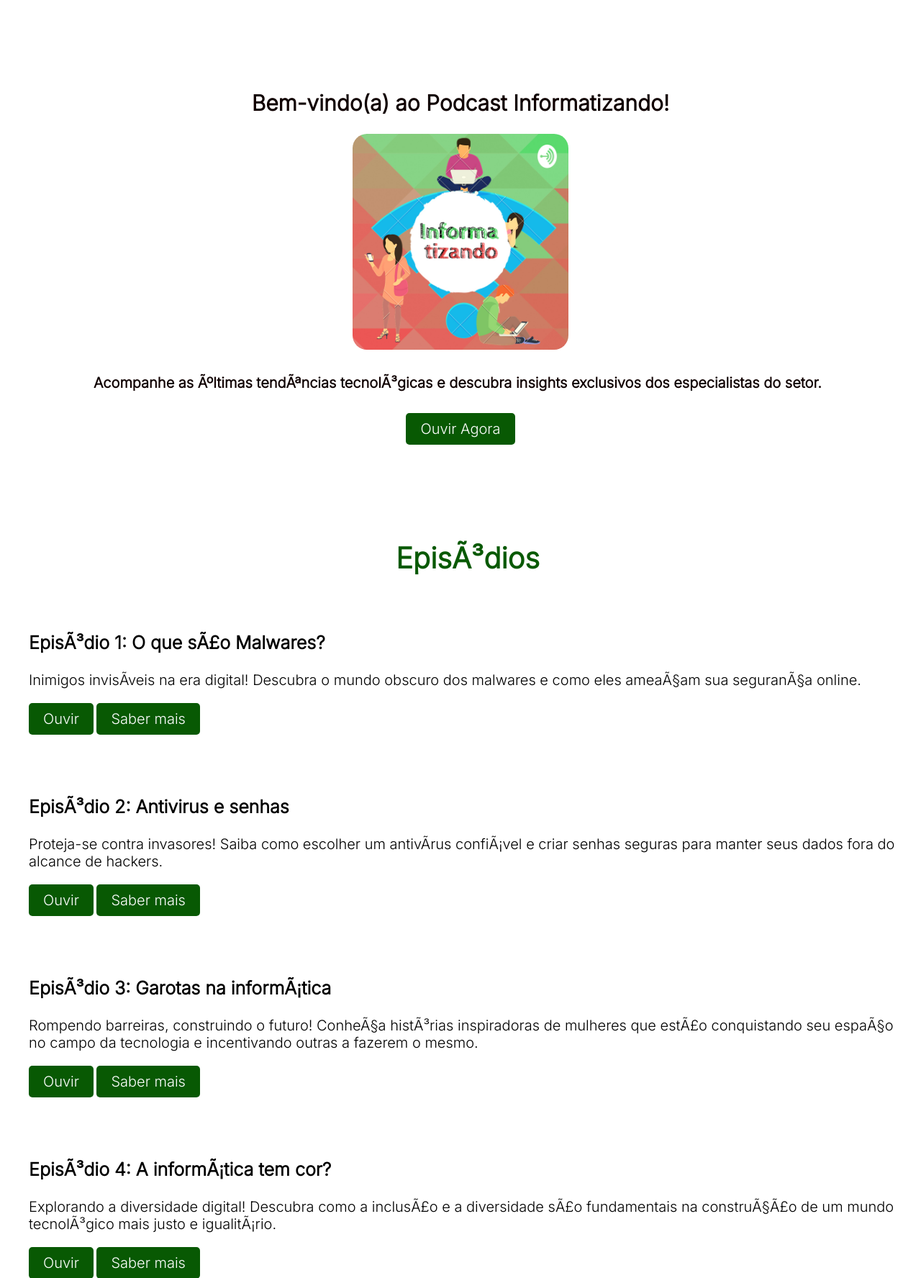
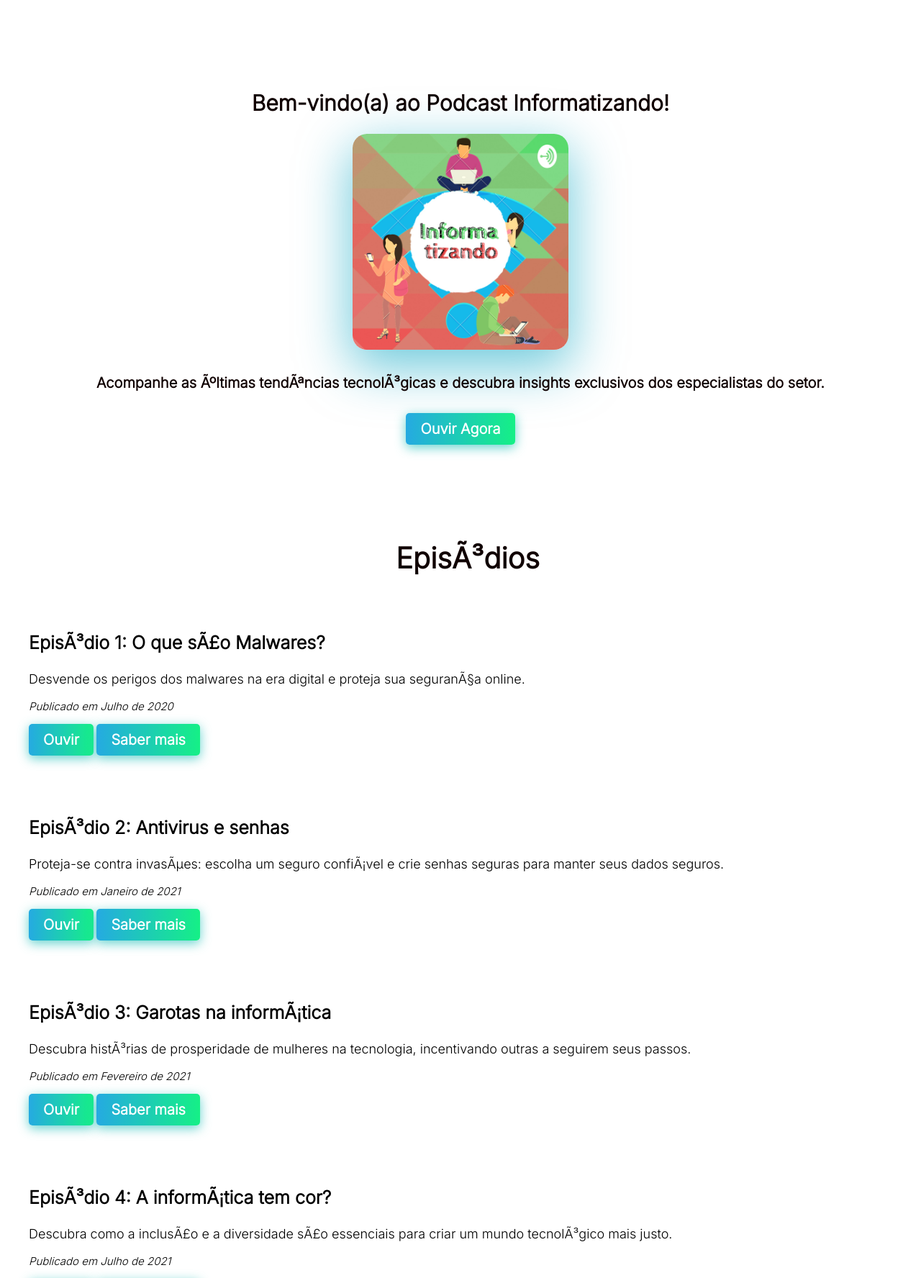
Before and after one commit to ProdigyCoderMendes/Projeto-RPP-IFRN-Extensao-Podcast-Informatizando, a PHP site: page / in a window 1280 px wide. Shown: the part 170-1946 px from the top of the page at 72% size. Run offline with PHP 8.4, Linux system fonts and the light colour scheme.

Commit message:
fazendo alterações nas descrições dos episódios

```diff
--- a/index.html
+++ b/index.html
@@ -18,86 +18,128 @@
 
     <section class="hero">
       <h2>Bem-vindo(a) ao Podcast Informatizando!</h2>
-      <a href="https://open.spotify.com/show/19hR1FMJHPX9YoWz5ixw2h?si=gRDgSIMXQoei6Cr1Ng5CvQ&nd=1" target="_blank">
-      <img src="./img/informatizando.jpg" alt="Imagem Podcast" />
-    </a>
+      <a
+        href="https://open.spotify.com/show/19hR1FMJHPX9YoWz5ixw2h?si=gRDgSIMXQoei6Cr1Ng5CvQ&nd=1"
+        target="_blank"
+      >
+        <img src="./img/informatizando.jpg" alt="Imagem Podcast" />
+      </a>
       <p>
         Acompanhe as últimas tendências tecnológicas e descubra insights
         exclusivos dos especialistas do setor.
       </p>
-      <a href="https://open.spotify.com/show/19hR1FMJHPX9YoWz5ixw2h?si=gRDgSIMXQoei6Cr1Ng5CvQ&nd=1" target="_blank" class="button">Ouvir Agora</a>
+      <a
+        href="https://open.spotify.com/show/19hR1FMJHPX9YoWz5ixw2h?si=gRDgSIMXQoei6Cr1Ng5CvQ&nd=1"
+        target="_blank"
+        class="button"
+        >Ouvir Agora</a
+      >
     </section>
     <section class="episodes">
       <h2>Episódios</h2>
       <div class="episode">
         <h3>Episódio 1: O que são Malwares?</h3>
-        <p>
-          Inimigos invisíveis na era digital! Descubra o mundo obscuro dos
-          malwares e como eles ameaçam sua segurança online.
+        <p class="descricao">
+          Desvende os perigos dos malwares na era digital e proteja sua segurança online.
         </p>
-        <a href="https://open.spotify.com/episode/7CWaOxJwvMlbBNupDKF7Ub" target="_blank" class="button">Ouvir</a>
+        <p class="data-de-publicacao">Publicado em Julho de 2020</p>
+        <a
+          href="https://open.spotify.com/episode/7CWaOxJwvMlbBNupDKF7Ub"
+          target="_blank"
+          class="button"
+          >Ouvir</a
+        >
         <a href="#" class="button">Saber mais</a>
       </div>
       <div class="episode">
         <h3>Episódio 2: Antivirus e senhas</h3>
-        <p>
-          Proteja-se contra invasores! Saiba como escolher um antivírus
-          confiável e criar senhas seguras para manter seus dados fora do
-          alcance de hackers.
+        <p class="descricao">
+          Proteja-se contra invasões: escolha um seguro confiável e crie senhas
+          seguras para manter seus dados seguros.
         </p>
-        <a href="https://open.spotify.com/episode/1tGe55S7Itf8Tl575aS3TN" target="_blank" class="button">Ouvir</a>
+        <p class="data-de-publicacao">Publicado em Janeiro de 2021</p>
+        <a
+          href="https://open.spotify.com/episode/1tGe55S7Itf8Tl575aS3TN"
+          target="_blank"
+          class="button"
+          >Ouvir</a
+        >
         <a href="#" class="button">Saber mais</a>
       </div>
       <div class="episode">
         <h3>Episódio 3: Garotas na informática</h3>
-        <p>
-          Rompendo barreiras, construindo o futuro! Conheça histórias
-          inspiradoras de mulheres que estão conquistando seu espaço no campo da
-          tecnologia e incentivando outras a fazerem o mesmo.
+        <p class="descricao">
+          Descubra histórias de prosperidade de mulheres na tecnologia,
+          incentivando outras a seguirem seus passos.
         </p>
-        <a href="https://open.spotify.com/episode/3OPnxQ1kNOEbklT8lpc6GQ" target="_blank" class="button">Ouvir</a>
+        <p class="data-de-publicacao">Publicado em Fevereiro de 2021</p>
+        <a
+          href="https://open.spotify.com/episode/3OPnxQ1kNOEbklT8lpc6GQ"
+          target="_blank"
+          class="button"
+          >Ouvir</a
+        >
         <a href="#" class="button">Saber mais</a>
       </div>
       <div class="episode">
         <h3>Episódio 4: A informática tem cor?</h3>
-        <p>
-          Explorando a diversidade digital! Descubra como a inclusão e a
-          diversidade são fundamentais na construção de um mundo tecnológico
-          mais justo e igualitário.
+        <p class="descricao">
+          Descubra como a inclusão e a diversidade são essenciais para criar um
+          mundo tecnológico mais justo.
         </p>
-        <a href="https://open.spotify.com/episode/6N2vzaWV1MbZFmtAVWNgxE" target="_blank" class="button">Ouvir</a>
+        <p class="data-de-publicacao">Publicado em Julho de 2021</p>
+        <a
+          href="https://open.spotify.com/episode/6N2vzaWV1MbZFmtAVWNgxE"
+          target="_blank"
+          class="button"
+          >Ouvir</a
+        >
         <a href="#" class="button">Saber mais</a>
       </div>
       <div class="episode">
         <h3>
           Episódio 5: Como as empresas ganham dinheiro com nossas informações?
         </h3>
-        <p>
+        <p class="descricao">
           O poder lucrativo das nossas informações: A mina de ouro das empresas!
-          Entenda como as empresas obtêm lucro com nossos dados pessoais e o que
-          podemos fazer para proteger nossa privacidade.
         </p>
-        <a href="https://open.spotify.com/episode/4G0RjqxyPGArM7NnkQ8YI8" target="_blank" class="button">Ouvir</a>
+        <p class="data-de-publicacao">Publicado em Agosto de 2021</p>
+        <a
+          href="https://open.spotify.com/episode/4G0RjqxyPGArM7NnkQ8YI8"
+          target="_blank"
+          class="button"
+          >Ouvir</a
+        >
         <a href="#" class="button">Saber mais</a>
       </div>
       <div class="episode">
         <h3>Episódio 6: 5G e a disputa EUA x China</h3>
-        <p>
-          A batalha pelo 5G: EUA versus China! Entre na disputa tecnológica
-          global entre Estados Unidos e China pela supremacia na implantação da
-          tecnologia 5G e suas implicações geopolíticas.
+        <p class="descricao">
+          Entre na disputa tecnológica global entre Estados Unidos e China pela
+          supremacia na implantação da tecnologia 5G.
         </p>
-        <a href="https://open.spotify.com/episode/4A0Kw5S84kmRD3scqiPcfk" target="_blank" class="button">Ouvir</a>
+        <p class="data-de-publicacao">Publicado em Outubro de 2021</p>
+        <a
+          href="https://open.spotify.com/episode/4A0Kw5S84kmRD3scqiPcfk"
+          target="_blank"
+          class="button"
+          >Ouvir</a
+        >
         <a href="#" class="button">Saber mais</a>
       </div>
       <div class="episode">
         <h3>Episódio 7: Os riscos da superexposição nas redes sociais</h3>
-        <p>
+        <p class="descricao">
           Redes sociais: Quanto é demais? Descubra os perigos da superexposição
-          nas redes sociais e como isso pode afetar sua privacidade, segurança e
-          bem-estar.
+          nas redes sociais.
         </p>
-        <a href="https://open.spotify.com/episode/3nxQ31uFzwJQZaFPjEkOki" target="_blank" class="button">Ouvir</a>
+        <p class="data-de-publicacao">Publicado em Outubro de 2022</p>
+        <a
+          href="https://open.spotify.com/episode/3nxQ31uFzwJQZaFPjEkOki"
+          target="_blank"
+          class="button"
+          >Ouvir</a
+        >
         <a href="#" class="button">Saber mais</a>
       </div>
       <div class="episode">
@@ -105,24 +147,28 @@
           Episódio 8: O uso excessivo das redes sociais e a manipulação do
           algoritmo
         </h3>
-        <p>
-          O lado sombrio das redes sociais: O algoritmo que nos manipula!
-          Entenda como o uso excessivo das redes sociais pode nos tornar
-          vulneráveis à manipulação dos algoritmos e impactar nossas opiniões e
-          comportamentos.
-        </p>
-        <a href="https://open.spotify.com/episode/61dVI63VLtO53WPwJ8Zky5" target="_blank" class="button">Ouvir</a>
+        <p class="descricao">O lado sombrio das redes sociais: O algoritmo que nos manipula.</p>
+        <p class="data-de-publicacao">Publicado em Novembro de 2022</p>
+        <a
+          href="https://open.spotify.com/episode/61dVI63VLtO53WPwJ8Zky5"
+          target="_blank"
+          class="button"
+          >Ouvir</a
+        >
         <a href="episodio-08.html" target="_blank" class="button">Saber mais</a>
       </div>
       <div class="episode">
         <h3>Episódio 9: Saúde mental nas redes sociais</h3>
-        <p>
-          Cuidando da saúde mental nas redes sociais: Desconecte-se para se
-          reconectar! Saiba como preservar sua saúde mental em um mundo digital
-          conectado, aprendendo a encontrar equilíbrio e evitar armadilhas
-          emocionais nas redes sociais
+        <p class="descricao">
+          Saiba como preservar sua saúde mental em um mundo digital conectado.
         </p>
-        <a href="https://open.spotify.com/episode/5VRVfy2VUUtvKBBY2DOsXq" target="_blank" class="button">Ouvir</a>
+        <p class="data-de-publicacao">Publicado em Dezembro de 2022</p>
+        <a
+          href="https://open.spotify.com/episode/5VRVfy2VUUtvKBBY2DOsXq"
+          target="_blank"
+          class="button"
+          >Ouvir</a
+        >
         <a href="#" class="button">Saber mais</a>
       </div>
 
@@ -130,8 +176,13 @@
     </section>
 
     <footer>
-      <p>&copy; 2023 Podcast Informatizando. Todos os direitos reservados. </p>
-      <p>&copy; Feito por <a href="https://www.instagram.com/mendss.g/" target="_blank">Gabriel Mendes</a></p>
+      <p>&copy; 2023 Podcast Informatizando. Todos os direitos reservados.</p>
+      <p>
+        &copy; Feito por
+        <a href="https://www.instagram.com/mendss.g/" target="_blank"
+          >Gabriel Mendes</a
+        >
+      </p>
     </footer>
   </body>
 </html>
--- a/style.css
+++ b/style.css
@@ -1,7 +1,7 @@
 /* style.css */
 
 body {
-    font-family: 'Inter', sans-serif;
+    font-family: "Inter", sans-serif;
     margin: 0;
     padding: 0;
   }
@@ -16,8 +16,7 @@
     justify-content: center;
   }
 
-
-header img{
+  header img {
     max-height: 110px;
   }
 
@@ -43,26 +42,28 @@
     color: #100101;
   }
 
-.hero h2{
+  .hero h2 {
     font-size: 30px;
   }
 
-.hero p{
+  .hero p {
+    display: flex;
+    align-items: center;
+    justify-content: center;
     margin: 30px;
     font-size: 20px;
     font-weight: 600;
     text-align: justify;
   }
 
-.hero img{
+  .hero img {
     border-radius: 20px;
     width: 300px;
+    box-shadow: rgba(1, 163, 192, 0.56) 0px 22px 70px 4px;
   }
 
-.hero img:hover{
+  .hero img:hover {
     cursor: pointer;
-    width: 340px;
-    transition: 0.5s;
   }
 
   .episode {
@@ -70,62 +71,81 @@
     margin-bottom: 20px;
   }
 
-.episode p{
-    font-size: 20px;
+  .descricao{
+    font-size: 18px;
     font-weight: 300;
   }
 
-.episode h3{
+  .data-de-publicacao{
+    font-size: 15px;
+    font-weight: 300;
+    font-style: italic;
+  }
+
+  .episode h3 {
     font-size: 25px;
   }
 
-.episodes{
+  .episodes {
     padding-left: 20px;
   }
 
-
-
   .button {
     display: inline-block;
-    background-color: #085903;
-    color: #fff;
+    background-image: linear-gradient(
+      to right,
+      #25aae1,
+      #15f086,
+      #08b963,
+      #04753f
+    );
+    box-shadow: 0 4px 15px 0 rgba(49, 196, 190, 0.75);
+    color: rgb(255, 255, 255);
     padding: 10px 20px;
     text-decoration: none;
     font-size: 20px;
     border-radius: 5px;
+    font-weight: 600;
+    cursor: pointer;
+    text-align: center;
+    border: none;
+    background-size: 300% 100%;
+    -o-transition: all 0.4s ease-in-out;
+    -webkit-transition: all 0.4s ease-in-out;
+    transition: all 0.4s ease-in-out;
   }
 
-.button:hover{
+  .button:hover {
     cursor: pointer;
-    padding: 15px 25px;
-    font-size: 25px;
-    transition: 0.5s;
+    background-position: 100% 0;
+    -o-transition: all 0.4s ease-in-out;
+    -webkit-transition: all 0.4s ease-in-out;
+    transition: all 0.4s ease-in-out;
   }
 
-footer{
+  footer {
     display: flex;
     align-items: center;
     justify-content: center;
   }
 
-.episodes h2{
+  .episodes h2 {
     display: flex;
     align-items: center;
     justify-content: center;
-    color: #085903;
+    color: #100101;
     font-size: 40px;
   }
 
-p{
+  p {
     font-weight: 300;
   }
 
   @media screen and (max-width: 768px) {
-    .button{
+    .button {
       padding: 20px 30px;
       text-decoration: none;
       font-size: 30px;
       border-radius: 5px;
     }
-
   }
```
Also changed, not shown: style-episodes.css (+17 -16 lines). Lines whose indentation alone changed are shown as unchanged.
